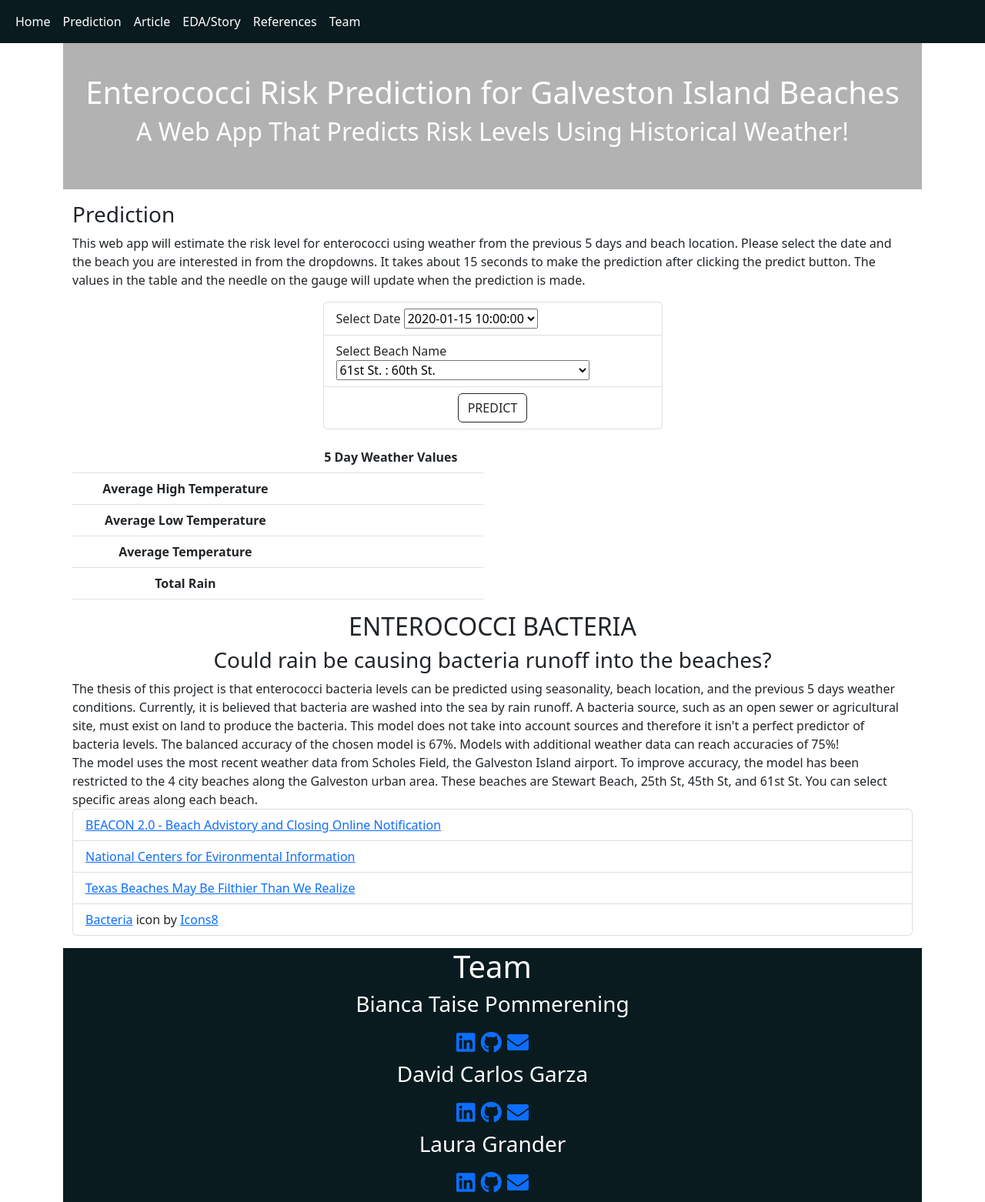
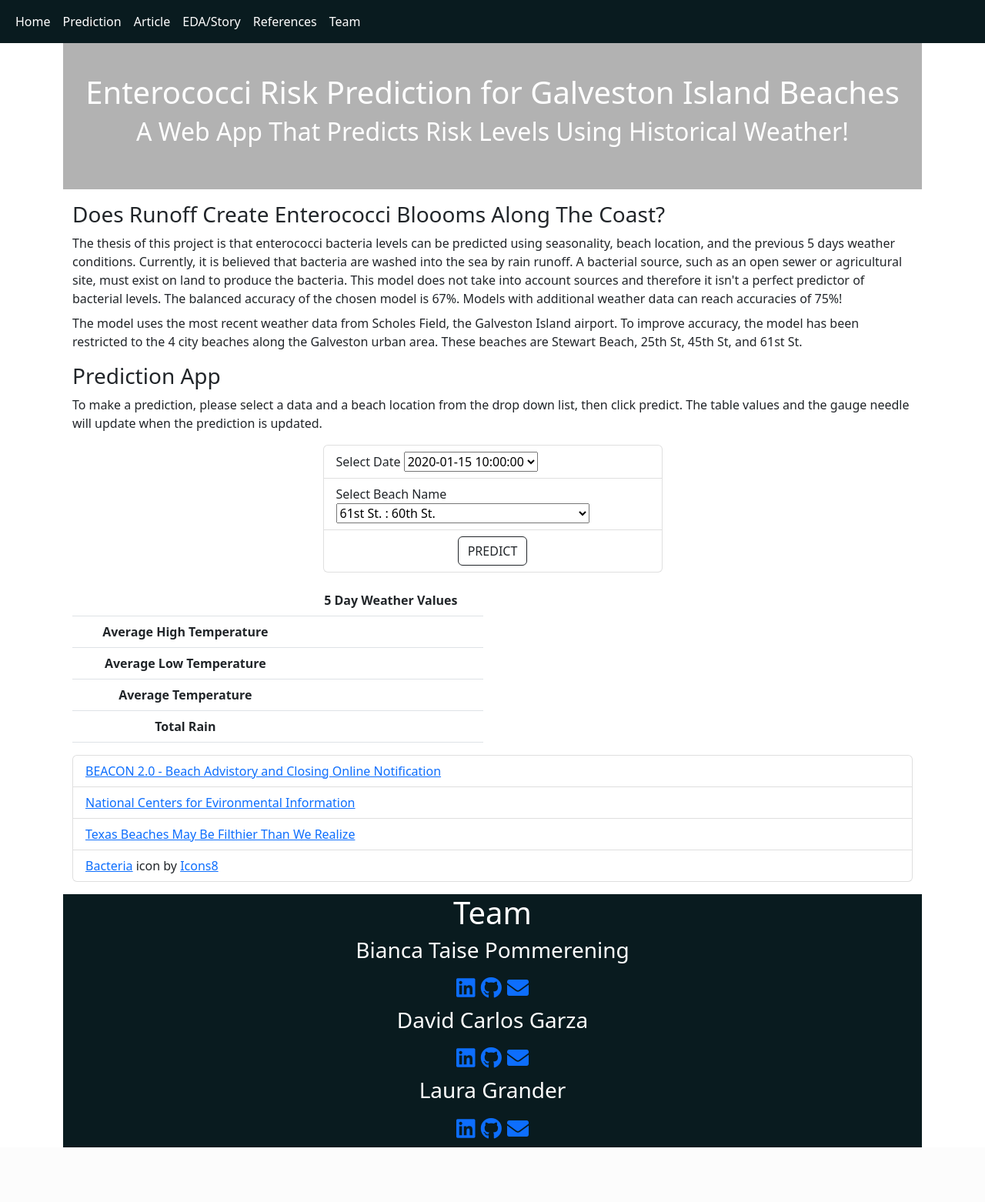
Before and after one commit to david-garza/enterococci_prediction_analysis, a Flask app: template app/templates/index.html in a window 1280 px wide. Shown: the whole page at 77% size. After the commit the page ends 1491 px from the top, so only its background shows below. Run offline with Flask 2, Linux system fonts and the light colour scheme; the template is opened without the code that fills it: most values are stand-ins (such as "Sample title", 1, 10 or a date in 2020); lists and menus that the app fills with data are empty; some libraries are stand-ins or nearby versions.

Commit message:
changed order of items on page

```diff
--- a/app/templates/index.html
+++ b/app/templates/index.html
@@ -67,14 +67,45 @@
     </div>
     <!-- Jumbotron -->
 
+    <!-- Article -->
+    <div class="container mt-3" id="article">
+      <!-- Row for titles -->
+      <div class="row">
+        <div class="col-md-12">
+          <h3>Does Runoff Create Enterococci Bloooms Along The Coast?</h3>
+        </div>
+      </div>
+
+      <!-- Row for 1st paragraph -->
+      <div class="row">
+        <div class="col-md-12">
+          The thesis of this project is that enterococci bacteria levels can be predicted using seasonality, beach
+          location, and the previous 5 days weather conditions. Currently, it is believed that bacteria are
+          washed into the sea by rain runoff. A bacterial source, such as an open sewer or agricultural site, must
+          exist on land to produce the bacteria. This model does not take into account sources and therefore it
+          isn't a perfect predictor of bacterial levels. The balanced accuracy of the chosen model is 67%. Models
+          with additional weather data can reach accuracies of 75%!
+        </div>
+      </div>
+      <!-- Row for 2nd paragraph -->
+      <div class="row mt-2">
+        <div class="col-md-12">
+          The model uses the most recent weather data from Scholes Field, the Galveston Island airport. To improve
+          accuracy, the model has been restricted to the 4 city beaches along the Galveston urban area.
+          These beaches are Stewart Beach, 25th St, 45th St, and 61st St.
+        </div>
+      </div>
+    </div>
+    <!-- Article -->
+
     <!-- Prediction -->
     <div class="container mt-3" id="prediction">
       <!-- Instructions on how to perform the prediciton -->
       <div class="row">
         <div class="col-md-12">
-          <h3>Prediction</h3>
-          <p>This web app will estimate the risk level for enterococci using weather from the previous 5 days and beach location. Please select the date and the beach you are interested in from the dropdowns.
-            It takes about 15 seconds to make the prediction after clicking the predict button. The values in the table and the needle on the gauge will update when the prediction is made.
+          <h3>Prediction App</h3>
+          <p>To make a prediction, please select a data and a beach location from the drop down list, then click predict. The table values
+            and the  gauge needle will update when the prediction is updated.
           </p>
         </div>
       </div>
@@ -162,39 +193,6 @@
       </div>
     </div>
     <!-- Prediciton -->
-
-    <!-- Article -->
-    <div class="container" id="article">
-      <!-- Row for titles -->
-      <div class="row">
-        <div class="col-md-12 text-center">
-          <h2>ENTEROCOCCI BACTERIA</h2>
-          <h3>Could rain be causing bacteria runoff into the beaches?</h3>
-        </div>
-      </div>
-
-      <!-- Row for 1st paragraph -->
-      <div class="row">
-        <div class="col-md-12">
-          The thesis of this project is that enterococci bacteria levels can be predicted using seasonality, beach
-          location, and the previous 5 days weather conditions. Currently, it is believed that bacteria are
-          washed into the sea by rain runoff. A bacteria source, such as an open sewer or agricultural site, must
-          exist on land to produce the bacteria. This model does not take into account sources and therefore it
-          isn't a perfect predictor of bacteria levels. The balanced accuracy of the chosen model is 67%. Models
-          with additional weather data can reach accuracies of 75%!
-        </div>
-      </div>
-      <!-- Row for 2nd paragraph -->
-      <div class="row">
-        <div class="col-md-12">
-          The model uses the most recent weather data from Scholes Field, the Galveston Island airport. To improve
-          accuracy, the model has been restricted to the 4 city beaches along the Galveston urban area.
-          These beaches are Stewart Beach, 25th St, 45th St, and 61st St. You can select specific areas along each
-          beach.
-        </div>
-      </div>
-    </div>
-    <!-- Article -->
 
     <!-- EDA / Tabelau-->
     <div class="container" id="eda">
@@ -314,7 +312,8 @@
   <!-- D3.js -->
   <script src="https://d3js.org/d3.v7.min.js"></script>
   <!-- jQuery -->
-  <script src="https://code.jquery.com/jquery-3.6.0.js" integrity="sha256-H+K7U5CnXl1h5ywQfKtSj8PCmoN9aaq30gDh27Xc0jk=" crossorigin="anonymous"></script>
+  <script src="https://code.jquery.com/jquery-3.6.0.js" integrity="sha256-H+K7U5CnXl1h5ywQfKtSj8PCmoN9aaq30gDh27Xc0jk="
+    crossorigin="anonymous"></script>
   <!-- High Charts for Guage Plot -->
   <script src="http://code.highcharts.com/highcharts.js"></script>
   <script src="http://code.highcharts.com/highcharts-more.js"></script>
```
